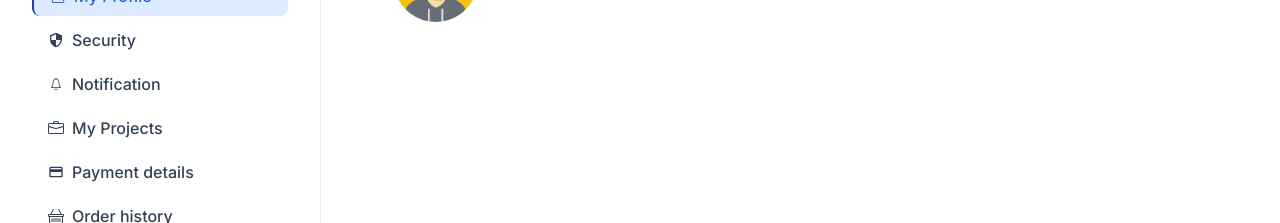
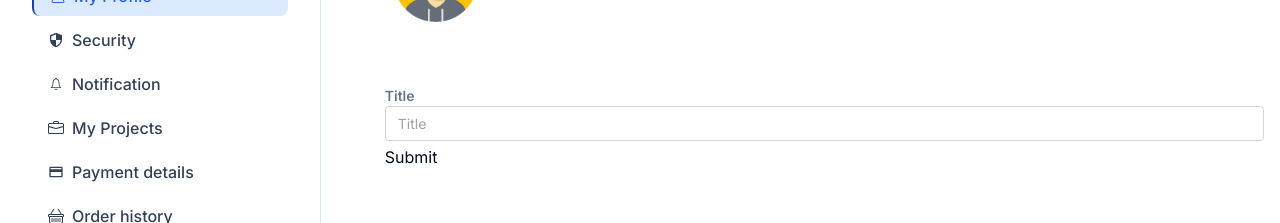
Before and after one commit to Toufiquer/manager-webApp, a Next.js app: page /my-profile in a window 1280 px wide. Shown: the part 337-560 px from the top of the page. Built offline with nearby package versions, Linux system fonts and the light colour scheme.

Commit message:
fix zod issue with react-hook-form

```diff
--- a/src/app/my-profile/page.tsx
+++ b/src/app/my-profile/page.tsx
@@ -8,6 +8,7 @@
 
 import Image from "next/image";
 import { RxCross2 } from "react-icons/rx";
+import PersonalForm from "./utils/personal-form";
 
 const Page = () => {
   return (
@@ -34,6 +35,9 @@ const Page = () => {
           </div>
         </div>
       </div>
+      <div className="mt-12">
+        <PersonalForm />
+      </div>
     </main>
   );
 };
--- /dev/null
+++ b/src/app/my-profile/utils/personal-form copy.tsx
@@ -0,0 +1,95 @@
+/*
+|-----------------------------------------
+| setting up PersonalForm for the App
+| @author: Toufiquer Rahman<toufiquer.0@gmail.com>
+| @copyright: Toufiquer, May, 2024
+|-----------------------------------------
+*/
+
+import { z } from "zod";
+import { useForm } from "react-hook-form";
+import { zodResolver } from "@hookform/resolvers/zod";
+import { borderStyle } from "@/components/common/style";
+const email = z.string().email({
+  message: "Invalid email format. Please enter a valid email address.",
+});
+const mobileNumber = z.string().regex(/^\+(?:[0-9] ?){6,14}$/, {
+  message:
+    "Invalid phone number. Please enter a valid mobile number in international format (+ddd nnnnnnnnnn).",
+});
+const nationality = z.enum(["UK", "USA", "Bangladesh"], {
+  message:
+    "Invalid nationality. Please choose a valid nationality from the list (UK, USA, Bangladesh).",
+});
+const gender = z.enum(["Male", "Female", "Others"], {
+  message:
+    "Invalid gender. Please choose a valid gender option (Male, Female, Others).",
+});
+export const newItemSchema = z.object({
+  firstName: z
+    .string({
+      invalid_type_error: "Item must be a string",
+      required_error: "Item is required",
+    })
+    .min(3, "Minimum 3 characters")
+    .max(120, "Maximum 120 characters")
+    .trim(),
+  lastName: z
+    .string({
+      invalid_type_error: "Item must be a string",
+      required_error: "Item is required",
+    })
+    .min(3, "Minimum 3 characters")
+    .max(120, "Maximum 120 characters")
+    .trim(),
+  email,
+  mobileNumber,
+  nationality,
+  gender,
+  address: z
+    .string({
+      invalid_type_error: "Item must be a string",
+      required_error: "Item is required",
+    })
+    .min(3, "Minimum 3 characters")
+    .max(320, "Maximum320 characters")
+    .trim(),
+});
+type newItemFormSchema = z.infer<typeof newItemSchema>;
+const PersonalForm = () => {
+  const { reset, register, setValue, handleSubmit, formState } =
+    useForm<newItemFormSchema>({ resolver: zodResolver(newItemSchema) });
+  const { errors } = formState;
+  const onSubmit = handleSubmit((data) => console.log(data));
+  return (
+    <div>
+      <main className="bg-slate-800 text-white flex items-center justify-center w-full h-screen">
+        <form onSubmit={onSubmit} className="w-full">
+          <div className="w-full flex flex-col gap-2">
+            <div className="flex flex-col mt-4 w-full">
+              <label
+                className="text-sm w-full font-semibold text-slate-500"
+                htmlFor="title"
+              >
+                Title
+              </label>
+              <input
+                className={borderStyle}
+                {...register("address")}
+                placeholder="Title"
+              />
+              {errors?.address && (
+                <p className="text-sm text-rose-400">
+                  {errors.address.message}
+                </p>
+              )}
+            </div>
+          </div>
+
+          <input type="submit" className={" font-[400] text-[16px] py-[4px]"} />
+        </form>
+      </main>
+    </div>
+  );
+};
+export default PersonalForm;
--- /dev/null
+++ b/src/app/my-profile/utils/personal-form.tsx
@@ -0,0 +1,97 @@
+/*
+|-----------------------------------------
+| setting up PersonalForm for the App
+| @author: Toufiquer Rahman<toufiquer.0@gmail.com>
+| @copyright: Toufiquer, May, 2024
+|-----------------------------------------
+*/
+
+"use client";
+
+import { z } from "zod";
+import { useForm } from "react-hook-form";
+import { zodResolver } from "@hookform/resolvers/zod";
+import { borderStyle } from "@/components/common/style";
+const email = z.string().email({
+  message: "Invalid email format. Please enter a valid email address.",
+});
+const mobileNumber = z.string().regex(/^\+(?:[0-9] ?){6,14}$/, {
+  message:
+    "Invalid phone number. Please enter a valid mobile number in international format (+ddd nnnnnnnnnn).",
+});
+const nationality = z.enum(["UK", "USA", "Bangladesh"], {
+  message:
+    "Invalid nationality. Please choose a valid nationality from the list (UK, USA, Bangladesh).",
+});
+const gender = z.enum(["Male", "Female", "Others"], {
+  message:
+    "Invalid gender. Please choose a valid gender option (Male, Female, Others).",
+});
+export const newItemSchema = z.object({
+  firstName: z
+    .string({
+      invalid_type_error: "Item must be a string",
+      required_error: "Item is required",
+    })
+    .min(3, "Minimum 3 characters")
+    .max(120, "Maximum 120 characters")
+    .trim(),
+  lastName: z
+    .string({
+      invalid_type_error: "Item must be a string",
+      required_error: "Item is required",
+    })
+    .min(3, "Minimum 3 characters")
+    .max(120, "Maximum 120 characters")
+    .trim(),
+  email,
+  mobileNumber,
+  nationality,
+  gender,
+  address: z
+    .string({
+      invalid_type_error: "Item must be a string",
+      required_error: "Item is required",
+    })
+    .min(3, "Minimum 3 characters")
+    .max(320, "Maximum320 characters")
+    .trim(),
+});
+type newItemFormSchema = z.infer<typeof newItemSchema>;
+const PersonalForm = () => {
+  const { reset, register, setValue, handleSubmit, formState } =
+    useForm<newItemFormSchema>({ resolver: zodResolver(newItemSchema) });
+  const { errors } = formState;
+  const onSubmit = handleSubmit((data) => console.log(data));
+  return (
+    <div>
+      <main className=" flex items-center justify-start w-full pr-4">
+        <form onSubmit={onSubmit} className="w-full">
+          <div className="w-full flex flex-col gap-2">
+            <div className="flex flex-col mt-4 w-full">
+              <label
+                className="text-sm w-full font-semibold text-slate-500"
+                htmlFor="title"
+              >
+                Title
+              </label>
+              <input
+                className={borderStyle}
+                {...register("address")}
+                placeholder="Title"
+              />
+              {errors?.address && (
+                <p className="text-sm text-rose-400">
+                  {errors.address.message}
+                </p>
+              )}
+            </div>
+          </div>
+
+          <input type="submit" className={" font-[400] text-[16px] py-[4px]"} />
+        </form>
+      </main>
+    </div>
+  );
+};
+export default PersonalForm;
```
